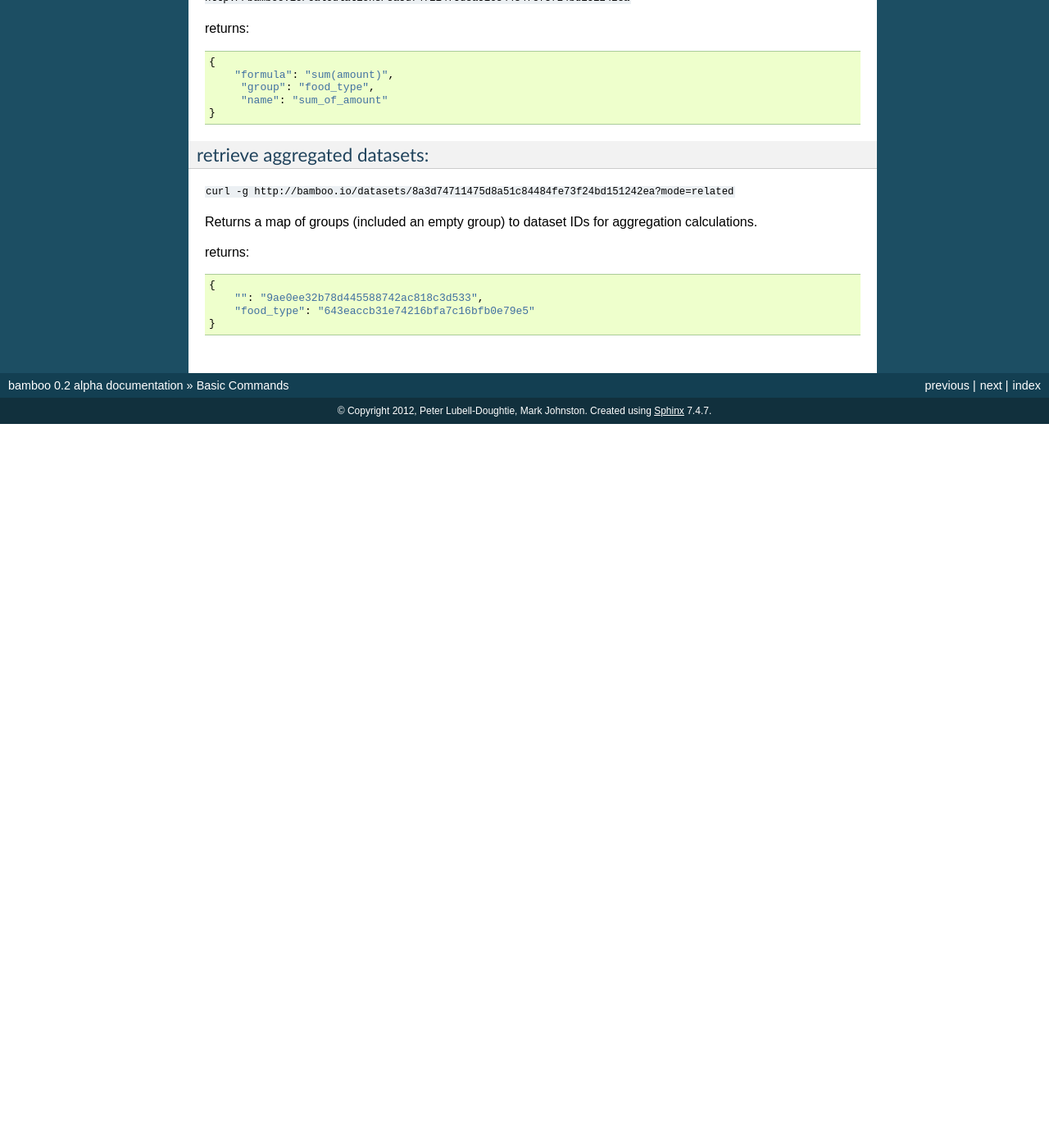
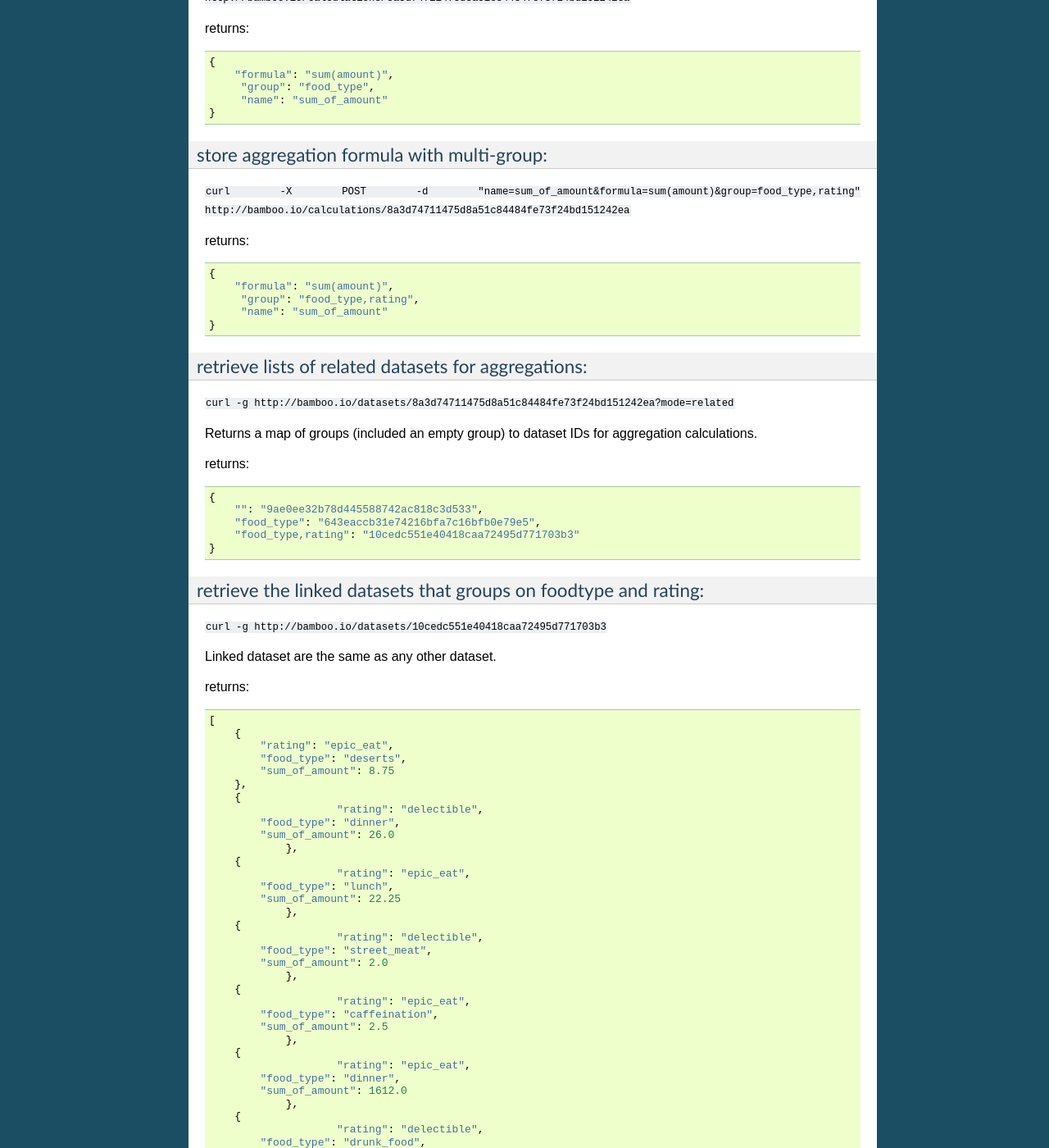
Before and after one commit to pld/bamboo, a Sphinx documentation site: the page built from docs/basic_commands.rst, in a window 1280 px wide and 1400 px high, scrolled down 6075 px. Shown: the whole window at 82% size. Built offline with Sphinx 7.4.7, drawn with Linux system fonts in a browser that asks for light colours; formulas are drawn with MathJax 3; before the commit the page ends 6592 px from its top, so only the background shows below that; some of the changed text lies outside the part shown.

Commit message:
cleanup docs

```diff
--- a/docs/basic_commands.rst
+++ b/docs/basic_commands.rst
@@ -363,8 +363,21 @@ returns::
          "name": "sum_of_amount"
     }
 
-retrieve aggregated datasets:
-^^^^^^^^^^^^^^^^^^^^^^^^^^^^^
+store aggregation formula with multi-group:
+^^^^^^^^^^^^^^^^^^^^^^^^^^^^^^^^^^^^^^^^^^
+
+``curl -X POST -d "name=sum_of_amount&formula=sum(amount)&group=food_type,rating" http://bamboo.io/calculations/8a3d74711475d8a51c84484fe73f24bd151242ea``
+
+returns::
+
+    {
+        "formula": "sum(amount)",
+         "group": "food_type,rating",
+         "name": "sum_of_amount"
+    }
+
+retrieve lists of related datasets for aggregations:
+^^^^^^^^^^^^^^^^^^^^^^^^^^^^^^^^^^^^^^^^^^^^^^^^^^^^
 
 ``curl -g http://bamboo.io/datasets/8a3d74711475d8a51c84484fe73f24bd151242ea?mode=related``
 
@@ -375,5 +388,78 @@ returns::
 
     {
         "": "9ae0ee32b78d445588742ac818c3d533",
-        "food_type": "643eaccb31e74216bfa7c16bfb0e79e5"
+        "food_type": "643eaccb31e74216bfa7c16bfb0e79e5",
+        "food_type,rating": "10cedc551e40418caa72495d771703b3"
     }
+
+retrieve the linked datasets that groups on foodtype and rating:
+^^^^^^^^^^^^^^^^^^^^^^^^^^^^^^^^^^^^^^^^^^^^^^^^^^^^^^^^^^^^^^^^
+
+``curl -g http://bamboo.io/datasets/10cedc551e40418caa72495d771703b3``
+
+Linked dataset are the same as any other dataset.
+
+returns::
+
+    [
+        {
+            "rating": "epic_eat",
+            "food_type": "deserts",
+            "sum_of_amount": 8.75
+        },
+        {
+			"rating": "delectible",
+            "food_type": "dinner",
+            "sum_of_amount": 26.0
+		},
+        {
+			"rating": "epic_eat",
+            "food_type": "lunch",
+            "sum_of_amount": 22.25
+		},
+        {
+			"rating": "delectible",
+            "food_type": "street_meat",
+            "sum_of_amount": 2.0
+		},
+        {
+			"rating": "epic_eat",
+            "food_type": "caffeination",
+            "sum_of_amount": 2.5
+		},
+        {
+			"rating": "epic_eat",
+            "food_type": "dinner",
+            "sum_of_amount": 1612.0
+		},
+        {
+			"rating": "delectible",
+            "food_type": "drunk_food",
+            "sum_of_amount": 20.0
+		},
+        {
+			"rating": "epic_eat",
+            "food_type": "libations",
+            "sum_of_amount": 9.5
+		},
+        {
+			"rating": "delectible",
+            "food_type": "lunch",
+            "sum_of_amount": 249.0
+		},
+        {
+			"rating": "delectible",
+            "food_type": "morning_food",
+            "sum_of_amount": 12.0
+		},
+        {
+			"rating": "epic_eat",
+            "food_type": "morning_food",
+            "sum_of_amount": 28.0
+		},
+        {
+			"rating": "delectible",
+            "food_type": "streat_sweets",
+            "sum_of_amount": 4.0
+		}
+    ]
```
Also changed, not shown: 2 other files.
